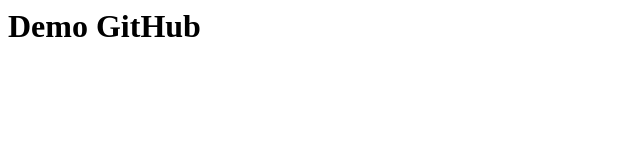
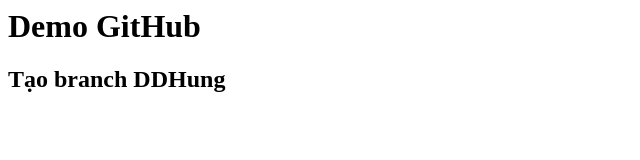
Before and after one commit to DoHung0411/TestGitHub, a plain HTML site: page index.html in a window 1280 px wide. Shown: the whole page, without its empty margins (0-640 px from the left). Drawn offline with Linux system fonts and the light colour scheme.

Commit message:
Create Branch

```diff
--- a/index.html
+++ b/index.html
@@ -1,2 +1,4 @@
 
 <h1>Demo GitHub</h1>
+
+<h2>Tạo branch DDHung</h2>
```
